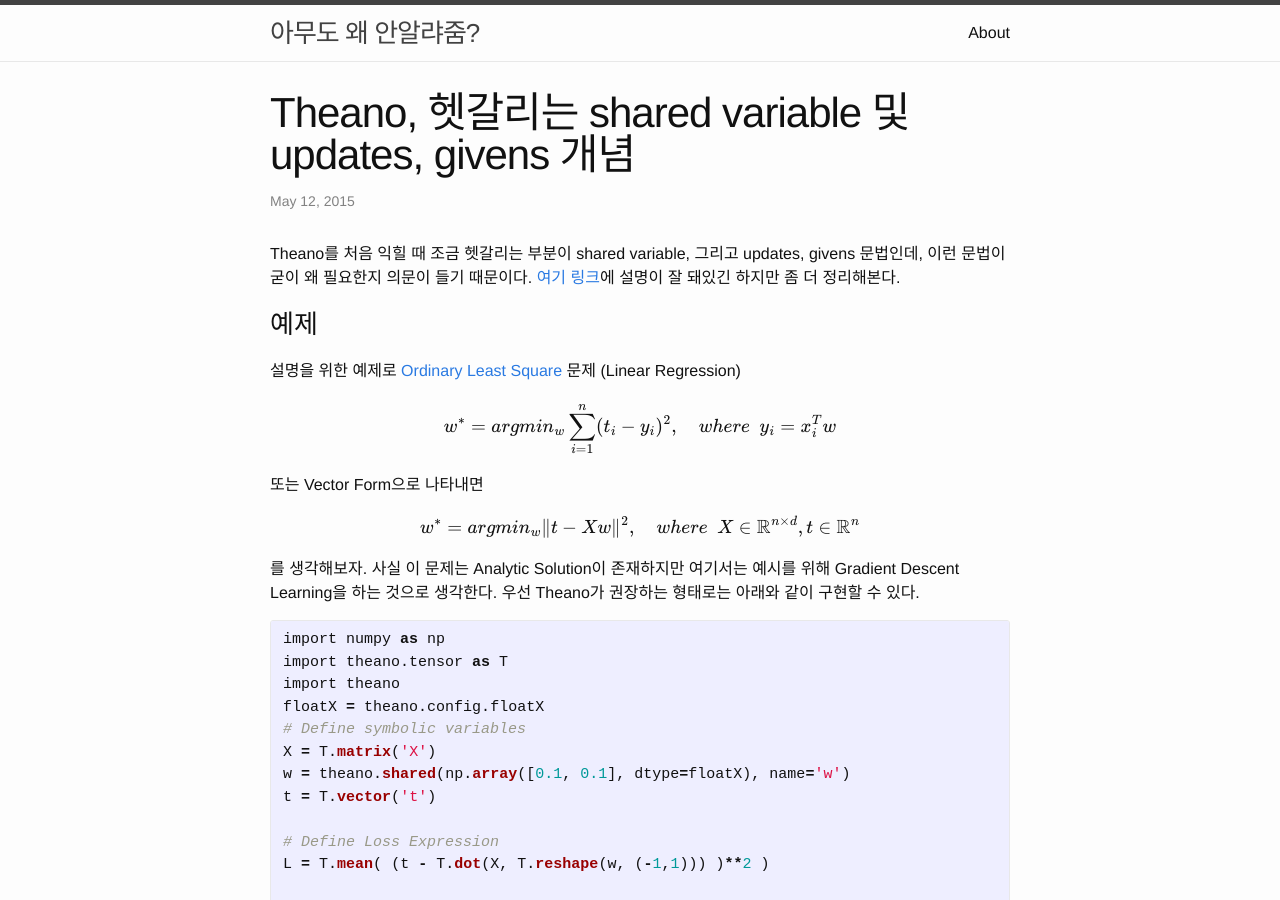
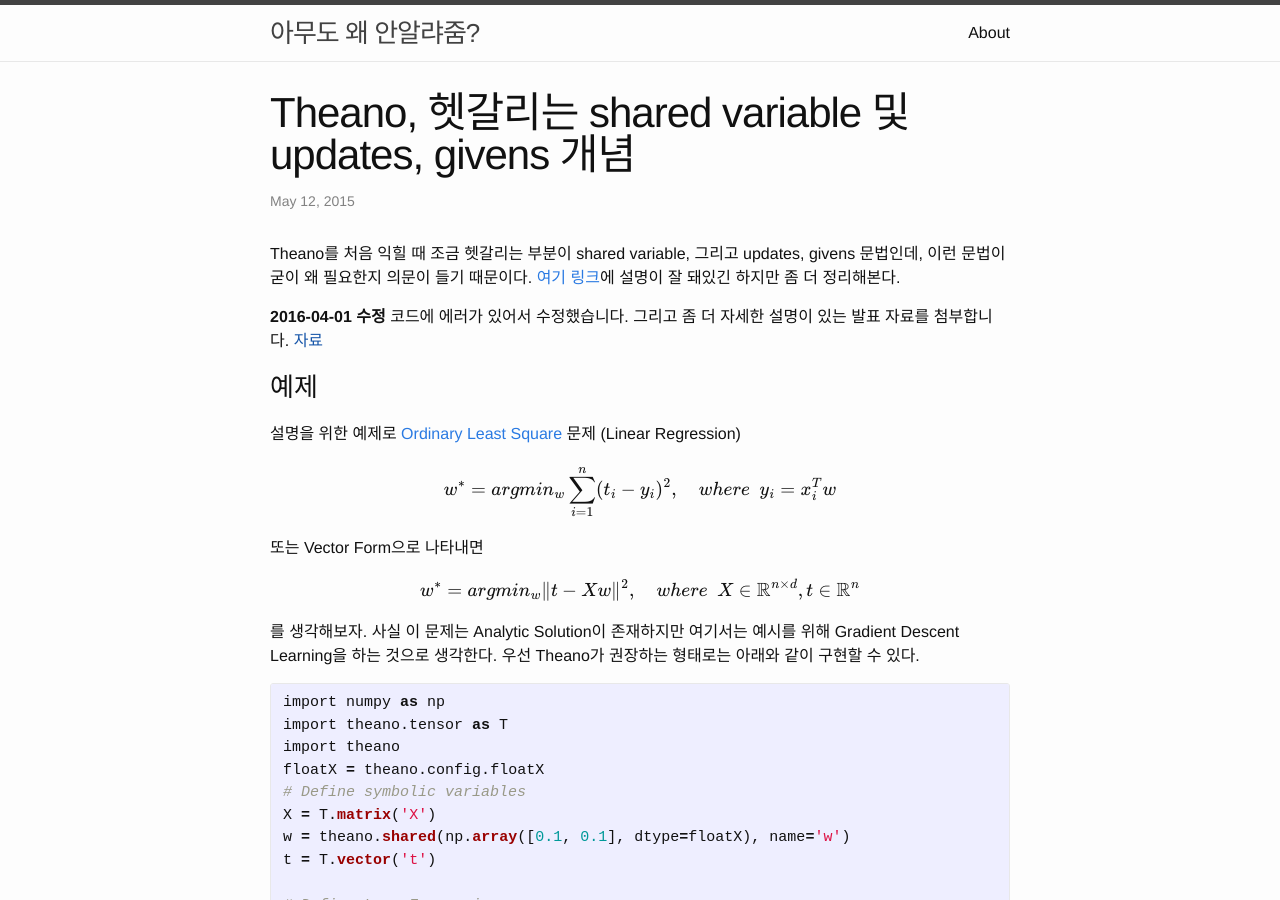
Before and after one commit to nzer0/nzer0.github.com, a Jekyll site: the page built from _posts/2015-05-12-Theano-Shared.md, in a window 1280 px wide and 900 px high. Built offline with Jekyll 4.4.1, drawn with Linux system fonts in a browser that asks for light colours; formulas are drawn with MathJax 3; comment, search, counter and statistics services are not loaded.

Commit message:
some comments and supp file

```diff
--- a/_posts/2015-05-12-Theano-Shared.md
+++ b/_posts/2015-05-12-Theano-Shared.md
@@ -5,6 +5,9 @@
 ---
 
 Theano를 처음 익힐 때 조금 헷갈리는 부분이 shared variable, 그리고 updates, givens 문법인데, 이런 문법이 굳이 왜 필요한지 의문이 들기 때문이다. [여기 링크](http://deeplearning.net/software/theano/tutorial/examples.html)에 설명이 잘 돼있긴 하지만 좀 더 정리해본다.
+
+**2016-04-01 수정**
+코드에 에러가 있어서 수정했습니다. 그리고 좀 더 자세한 설명이 있는 발표 자료를 첨부합니다. [자료]()
 
 
 ### 예제
```
Also changed, not shown: 1 other file.
